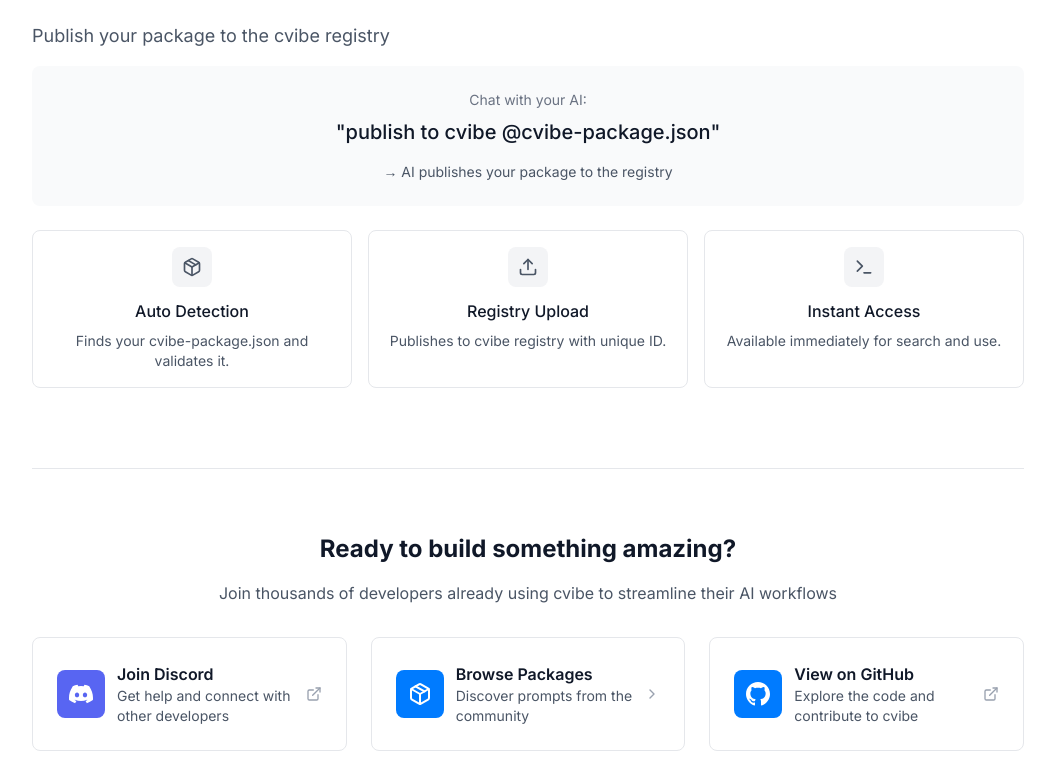
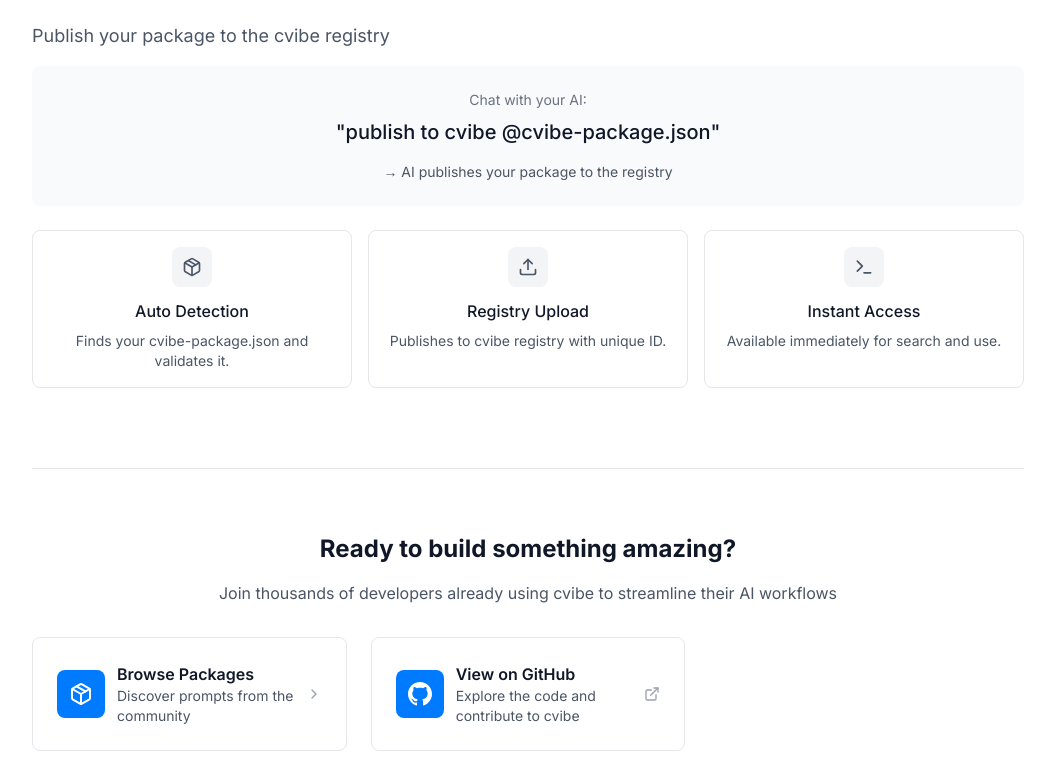
Before and after one commit to CVibe-MCP/hub, a Next.js app: page /docs in a window 1280 px wide. Shown: the part 1891-2674 px from the top of the page, without its empty margins (112-1167 px from the left). Built offline with nearby package versions, Linux system fonts and the light colour scheme.

Commit message:
Remove Discord community references from documentation and layout files

```diff
--- a/src/app/docs/page.tsx
+++ b/src/app/docs/page.tsx
@@ -380,23 +380,6 @@
           </div>
 
           <div className="grid md:grid-cols-3 gap-6">
-            <a
-              href="https://discord.gg/EYwHu9rZ"
-              target="_blank"
-              rel="noopener noreferrer"
-              className="flex items-center space-x-3 p-6 border border-gray-200 rounded-lg hover:shadow-sm transition-shadow group"
-            >
-              <div className="w-12 h-12 bg-[#5865F2] text-white rounded-lg flex items-center justify-center">
-                <svg className="w-6 h-6" viewBox="0 0 24 24" fill="currentColor">
-                  <path d="M20.317 4.37a19.791 19.791 0 0 0-4.885-1.515.074.074 0 0 0-.079.037c-.211.375-.445.864-.608 1.25a18.27 18.27 0 0 0-5.487 0 12.64 12.64 0 0 0-.617-1.25.077.077 0 0 0-.079-.037A19.736 19.736 0 0 0 3.677 4.37a.07.07 0 0 0-.032.027C.533 9.046-.32 13.58.099 18.057a.082.082 0 0 0 .031.057 19.9 19.9 0 0 0 5.993 3.03.078.078 0 0 0 .084-.028 14.09 14.09 0 0 0 1.226-1.994.076.076 0 0 0-.041-.106 13.107 13.107 0 0 1-1.872-.892.077.077 0 0 1-.008-.128 10.2 10.2 0 0 0 .372-.292.074.074 0 0 1 .077-.01c3.928 1.793 8.18 1.793 12.062 0a.074.074 0 0 1 .078.01c.12.098.246.198.373.292a.077.077 0 0 1-.006.127 12.299 12.299 0 0 1-1.873.892.077.077 0 0 0-.041.107c.36.698.772 1.362 1.225 1.993a.076.076 0 0 0 .084.028 19.839 19.839 0 0 0 6.002-3.03.077.077 0 0 0 .032-.054c.5-5.177-.838-9.674-3.549-13.66a.061.061 0 0 0-.031-.03zM8.02 15.33c-1.183 0-2.157-1.085-2.157-2.419 0-1.333.956-2.419 2.157-2.419 1.21 0 2.176 1.096 2.157 2.42 0 1.333-.956 2.418-2.157 2.418zm7.975 0c-1.183 0-2.157-1.085-2.157-2.419 0-1.333.955-2.419 2.157-2.419 1.21 0 2.176 1.096 2.157 2.42 0 1.333-.946 2.418-2.157 2.418z"/>
-                </svg>
-              </div>
-              <div className="flex-1">
-                <h3 className="font-semibold text-gray-900 group-hover:text-[#5865F2]">Join Discord</h3>
-                <p className="text-sm text-gray-600">Get help and connect with other developers</p>
-              </div>
-              <ExternalLink size={16} className="text-gray-400" />
-            </a>
 
             <Link
               href="/browse"
--- a/src/app/layout.tsx
+++ b/src/app/layout.tsx
@@ -72,8 +72,7 @@
     ],
     "url": "https://cvibe.dev",
     "sameAs": [
-      "https://github.com/cvibe-MCP/",
-      "https://discord.gg/EYwHu9rZ"
+      "https://github.com/cvibe-MCP/"
     ]
   };
 
--- a/src/app/page.tsx
+++ b/src/app/page.tsx
@@ -368,26 +368,6 @@
           </div>
 
           <div className="grid md:grid-cols-2 lg:grid-cols-3 gap-8">
-            <div className="bg-blue-50 rounded-lg p-8">
-              <div className="w-12 h-12 bg-[#007BFF] text-white rounded-lg flex items-center justify-center mx-auto mb-4">
-                <Users size={24} />
-              </div>
-              <h3 className="text-lg font-semibold text-gray-900 mb-3">Discord Community</h3>
-              <p className="text-gray-600 mb-6">
-                Join real-time discussions, share prompts, and get help from fellow developers
-              </p>
-              <a
-                href="https://discord.gg/EYwHu9rZ"
-                target="_blank"
-                rel="noopener noreferrer"
-                className="inline-flex items-center space-x-2 bg-[#5865F2] text-white px-6 py-3 rounded-lg font-medium hover:bg-[#4752C4] transition-colors"
-              >
-                <svg className="w-5 h-5" viewBox="0 0 24 24" fill="currentColor">
-                  <path d="M20.317 4.37a19.791 19.791 0 0 0-4.885-1.515.074.074 0 0 0-.079.037c-.211.375-.445.864-.608 1.25a18.27 18.27 0 0 0-5.487 0 12.64 12.64 0 0 0-.617-1.25.077.077 0 0 0-.079-.037A19.736 19.736 0 0 0 3.677 4.37a.07.07 0 0 0-.032.027C.533 9.046-.32 13.58.099 18.057a.082.082 0 0 0 .031.057 19.9 19.9 0 0 0 5.993 3.03.078.078 0 0 0 .084-.028 14.09 14.09 0 0 0 1.226-1.994.076.076 0 0 0-.041-.106 13.107 13.107 0 0 1-1.872-.892.077.077 0 0 1-.008-.128 10.2 10.2 0 0 0 .372-.292.074.074 0 0 1 .077-.01c3.928 1.793 8.18 1.793 12.062 0a.074.074 0 0 1 .078.01c.12.098.246.198.373.292a.077.077 0 0 1-.006.127 12.299 12.299 0 0 1-1.873.892.077.077 0 0 0-.041.107c.36.698.772 1.362 1.225 1.993a.076.076 0 0 0 .084.028 19.839 19.839 0 0 0 6.002-3.03.077.077 0 0 0 .032-.054c.5-5.177-.838-9.674-3.549-13.66a.061.061 0 0 0-.031-.03zM8.02 15.33c-1.183 0-2.157-1.085-2.157-2.419 0-1.333.956-2.419 2.157-2.419 1.21 0 2.176 1.096 2.157 2.42 0 1.333-.956 2.418-2.157 2.418zm7.975 0c-1.183 0-2.157-1.085-2.157-2.419 0-1.333.955-2.419 2.157-2.419 1.21 0 2.176 1.096 2.157 2.42 0 1.333-.946 2.418-2.157 2.418z"/>
-                </svg>
-                <span>Join Discord</span>
-              </a>
-            </div>
 
             <div className="bg-blue-50 rounded-lg p-8">
               <div className="w-12 h-12 bg-[#007BFF] text-white rounded-lg flex items-center justify-center mx-auto mb-4">
```
Also changed, not shown: 2 other files (tests, documents, lock files or other folders).
